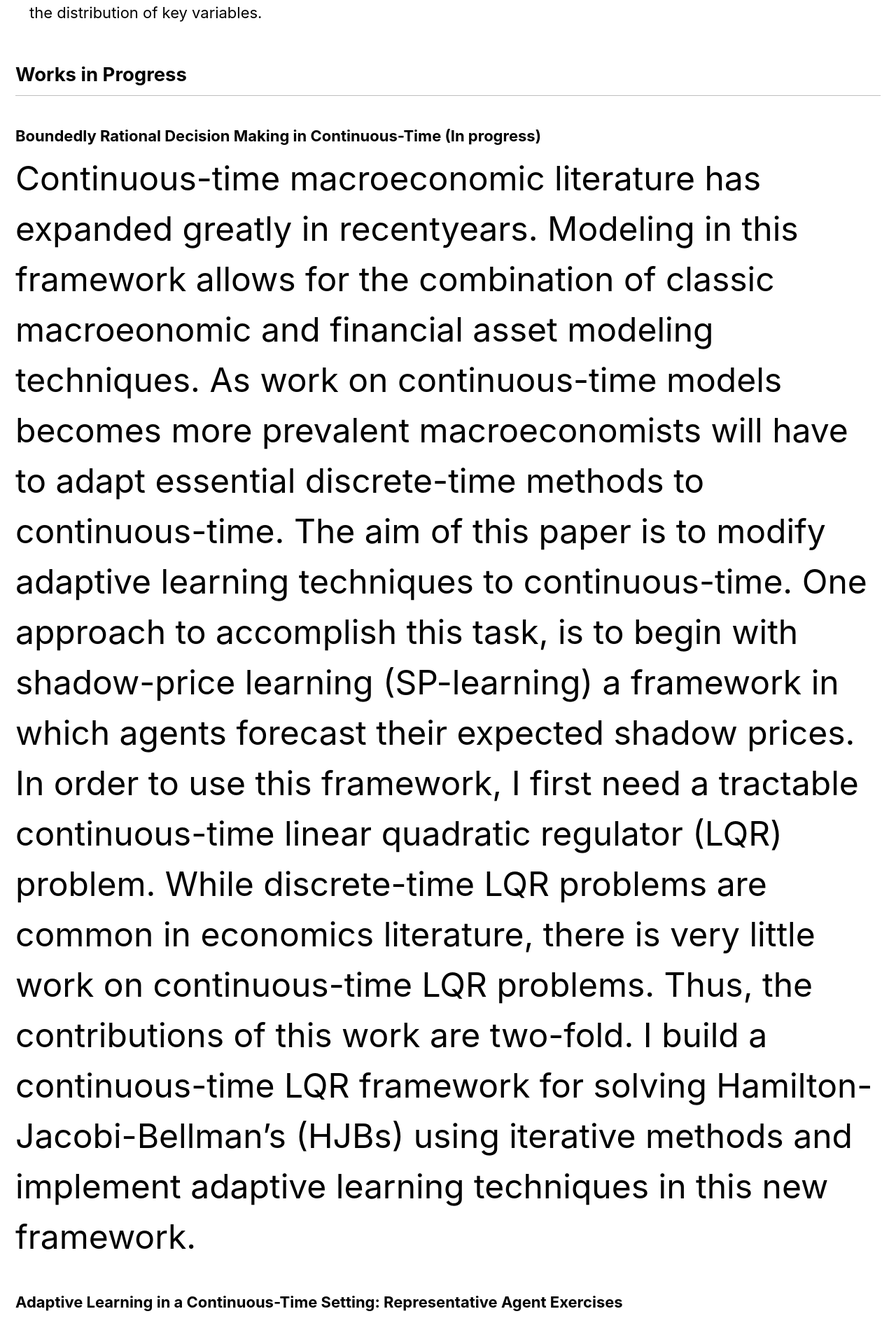
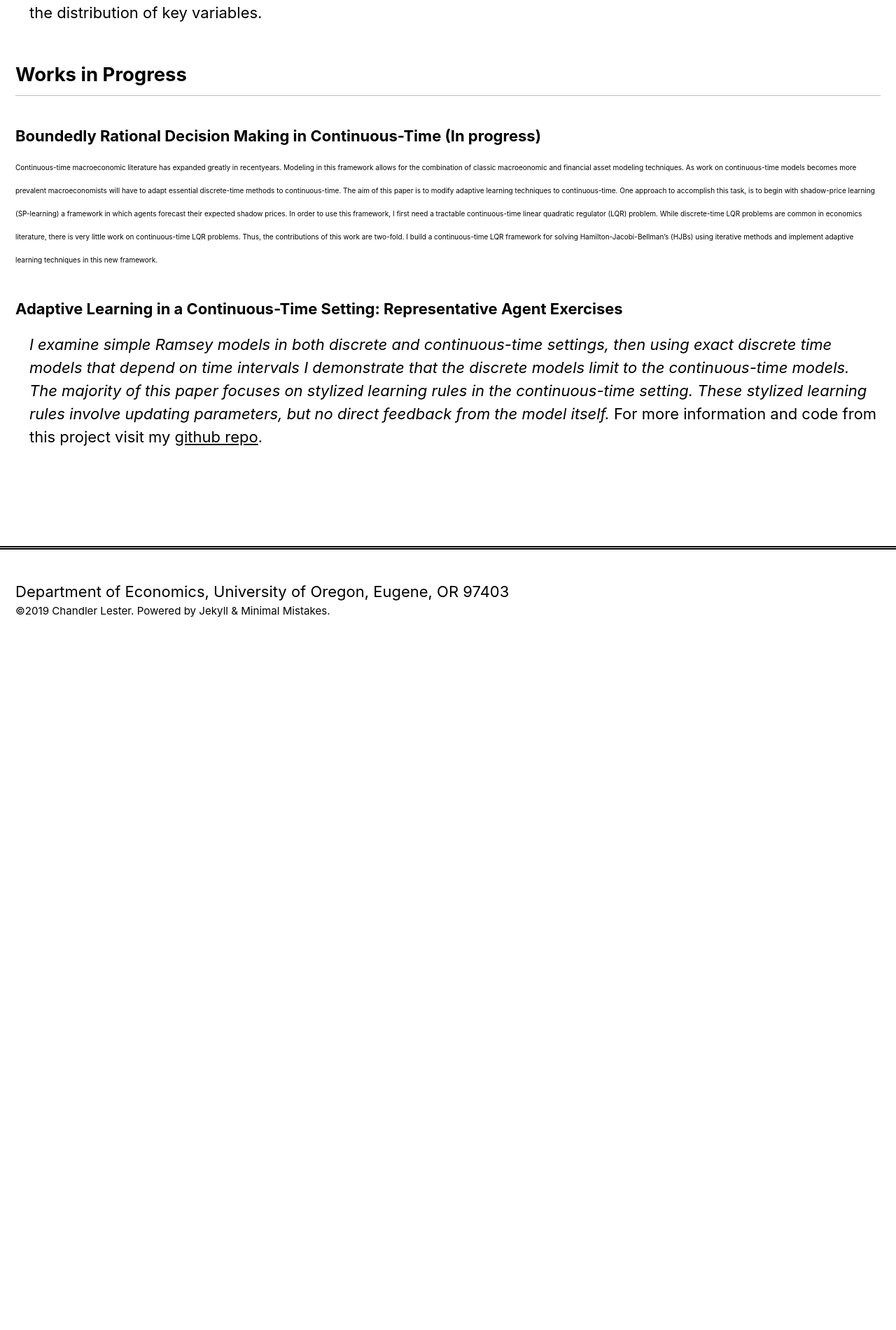
Before and after one commit to mibarnes/chandlerlester.github.io, a Jekyll site: the page built from _pages/research.md, in a window 1280 px wide. Shown: the part 410-2310 px from the top of the page at 70% size. Built offline with Jekyll 4.4.1, drawn with Linux system fonts in a browser that asks for light colours; nearby versions of some CDN libraries; after the commit the page ends 1338 px from its top, so only the background shows below that.

Commit message:
Update research.md

```diff
--- a/_pages/research.md
+++ b/_pages/research.md
@@ -20,7 +20,7 @@
 ## Works in Progress
 
 ### Boundedly Rational Decision Making in Continuous-Time (In progress)
-<font size="12px">Continuous-time macroeconomic literature has expanded greatly in recentyears. Modeling in this framework allows for the combination of classic macroeonomic and financial asset modeling techniques. As work on continuous-time models becomes more prevalent macroeconomists will have to adapt essential discrete-time methods to continuous-time. The aim of this paper is to modify adaptive learning techniques to continuous-time. One approach to accomplish this  task,  is  to  begin  with  shadow-price  learning  (SP-learning) a framework in  which  agents  forecast  their  expected  shadow  prices. In  order  to  use  this framework, I first need a tractable continuous-time linear quadratic regulator (LQR) problem. While discrete-time LQR problems are common in economics literature, there is very little work on continuous-time LQR problems. Thus, the contributions of this work are two-fold. I build a continuous-time LQR framework  for  solving  Hamilton-Jacobi-Bellman’s  (HJBs) using iterative methods and implement adaptive learning techniques in this new framework.</font>
+<font size="1">Continuous-time macroeconomic literature has expanded greatly in recentyears. Modeling in this framework allows for the combination of classic macroeonomic and financial asset modeling techniques. As work on continuous-time models becomes more prevalent macroeconomists will have to adapt essential discrete-time methods to continuous-time. The aim of this paper is to modify adaptive learning techniques to continuous-time. One approach to accomplish this  task,  is  to  begin  with  shadow-price  learning  (SP-learning) a framework in  which  agents  forecast  their  expected  shadow  prices. In  order  to  use  this framework, I first need a tractable continuous-time linear quadratic regulator (LQR) problem. While discrete-time LQR problems are common in economics literature, there is very little work on continuous-time LQR problems. Thus, the contributions of this work are two-fold. I build a continuous-time LQR framework  for  solving  Hamilton-Jacobi-Bellman’s  (HJBs) using iterative methods and implement adaptive learning techniques in this new framework.</font>
 
 ### Adaptive Learning in a Continuous-Time Setting: Representative Agent Exercises
 *I examine simple Ramsey models in both discrete and continuous-time settings,
```
